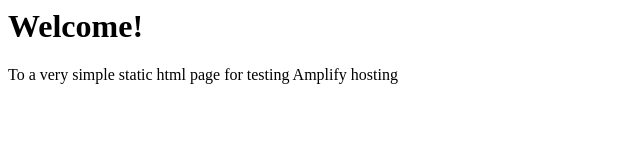
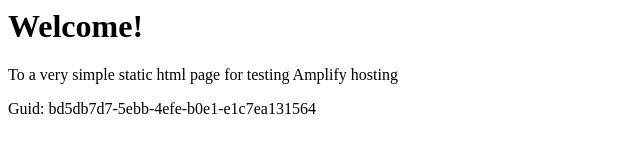
Before and after one commit to aws-aemilia-kix/Github-PR-Commit-Integration-Test-DoNotTouch-v1-preprod-ap-northeast-3, a website: page src/index.html in a window 1280 px wide. Shown: the whole page, without its empty margins (0-640 px from the left). Drawn offline with Linux system fonts and the light colour scheme.

Commit message:
commit from integ tests

```diff
--- a/src/index.html
+++ b/src/index.html
@@ -1,3 +1,5 @@
+
+
 <html lang="en">
 
 <head>
@@ -10,6 +12,6 @@
 <body>
     <h1>Welcome!</h1>
     <p>To a very simple static html page for testing Amplify hosting</p>
-</body>
+    <p>Guid: bd5db7d7-5ebb-4efe-b0e1-e1c7ea131564</p></body>
 
 </html>
```
